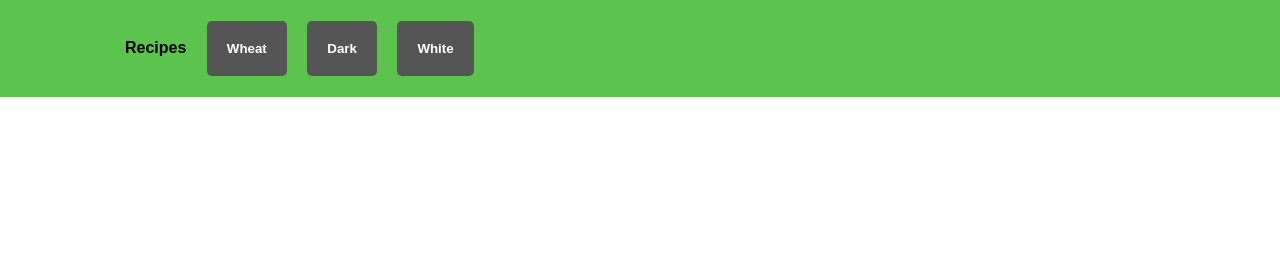
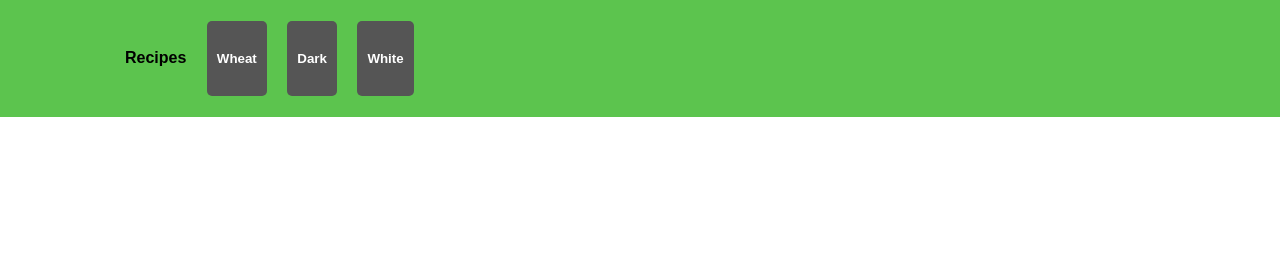
Before and after one commit to joaomarcos17/blog, a plain HTML site: page index.html in a window 1280 px wide. Shown: the top 260 px of the page. Drawn offline with Linux system fonts and the light colour scheme.

Commit message:
Update index.css

```diff
--- a/index.css
+++ b/index.css
@@ -36,7 +36,7 @@ h1{
 }
 button{
     border: none;
-    padding: 20px;
+    padding: 30px 10px;
     background-color: #555;
     border-radius: 5px;
 
```
